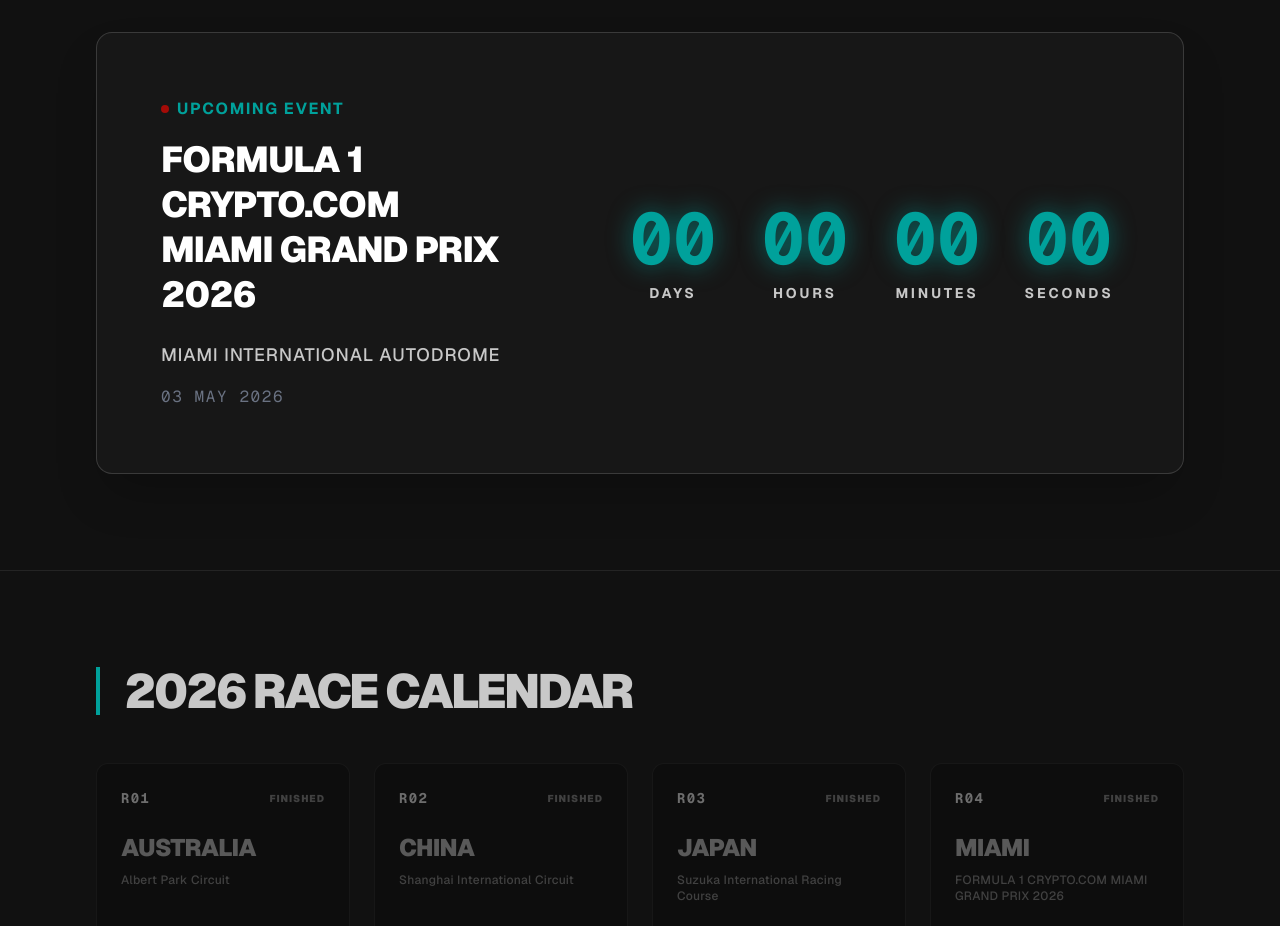
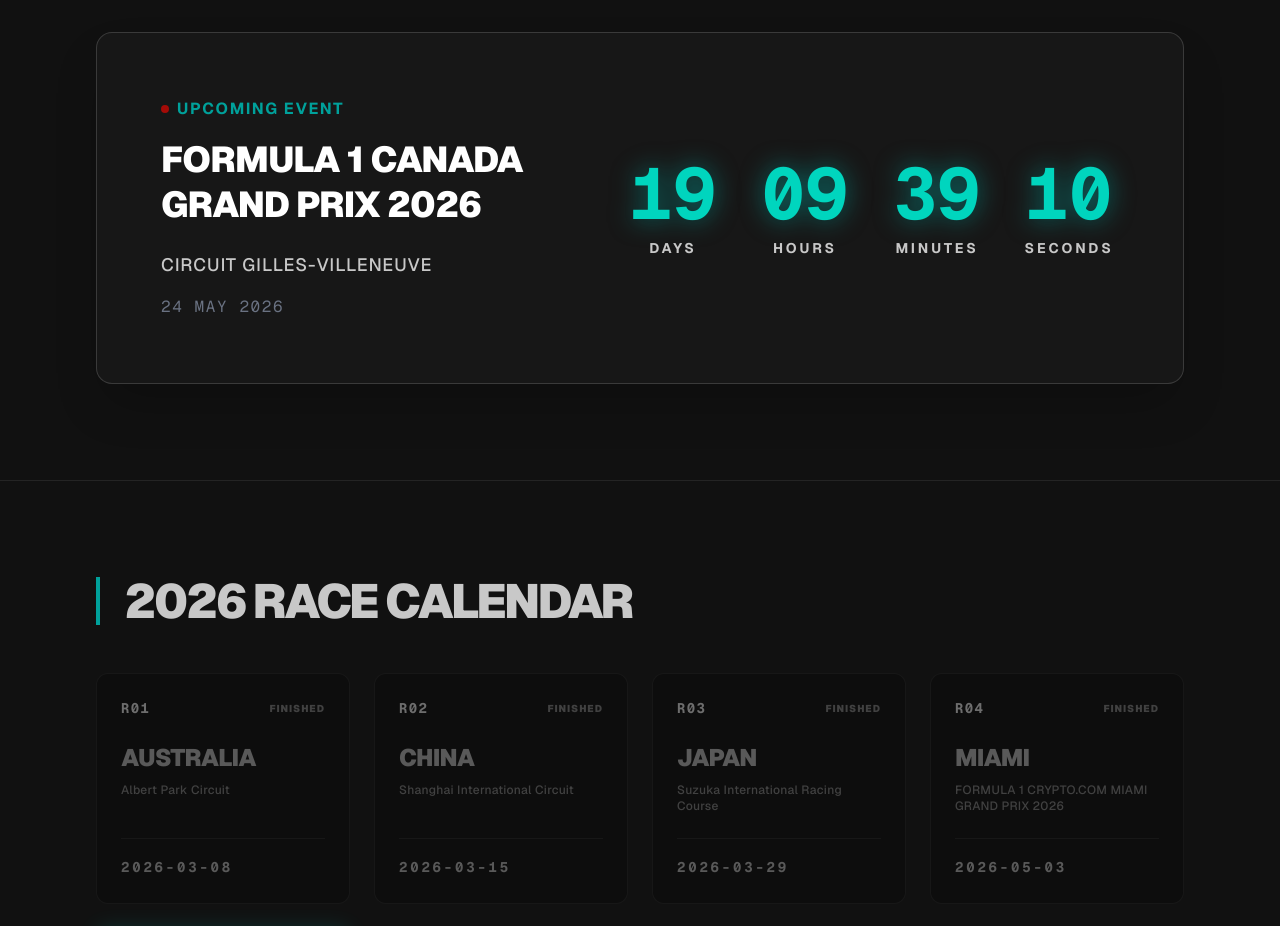
Before and after one commit to Vapour44/mercedes_f1-website, a Next.js app in the folder mercedes-f1-web/: page / in a window 1280 px wide. Shown: the part 2020-2946 px from the top of the page. Built offline with nearby package versions, Linux system fonts and the light colour scheme.

Commit message:
update countdown

```diff
--- a/mercedes-f1-web/src/components/RaceCalendar.tsx
+++ b/mercedes-f1-web/src/components/RaceCalendar.tsx
@@ -1,31 +1,7 @@
 "use client";
 
 import { useMemo } from "react";
-
-const raceData = [
-  { round: 1, country: 'Australia', circuit: 'Albert Park Circuit', date: '2026-03-08' },
-  { round: 2, country: 'China', circuit: 'Shanghai International Circuit', date: '2026-03-15' },
-  { round: 3, country: 'Japan', circuit: 'Suzuka International Racing Course', date: '2026-03-29' },
-  { round: 4, country: 'Miami', circuit: 'Miami International Autodrome', date: '2026-05-03', title: 'FORMULA 1 CRYPTO.COM MIAMI GRAND PRIX 2026' },
-  { round: 5, country: 'Canada', circuit: 'Circuit Gilles-Villeneuve', date: '2026-05-24' },
-  { round: 6, country: 'Monaco', circuit: 'Circuit de Monaco', date: '2026-06-07' },
-  { round: 7, country: 'Spain', circuit: 'Circuit de Barcelona-Catalunya', date: '2026-06-14' },
-  { round: 8, country: 'Austria', circuit: 'Red Bull Ring', date: '2026-06-28' },
-  { round: 9, country: 'Great Britain', circuit: 'Silverstone Circuit', date: '2026-07-05' },
-  { round: 10, country: 'Belgium', circuit: 'Circuit de Spa-Francorchamps', date: '2026-07-19' },
-  { round: 11, country: 'Hungary', circuit: 'Hungaroring', date: '2026-07-26' },
-  { round: 12, country: 'Netherlands', circuit: 'Circuit Zandvoort', date: '2026-08-23' },
-  { round: 13, country: 'Italy', circuit: 'Autodromo Nazionale Monza', date: '2026-09-06' },
-  { round: 14, country: 'Spain', circuit: 'Circuit de Barcelona-Catalunya', date: '2026-09-13' },
-  { round: 15, country: 'Azerbaijan', circuit: 'Baku City Circuit', date: '2026-09-26' },
-  { round: 16, country: 'Singapore', circuit: 'Marina Bay Street Circuit', date: '2026-10-11' },
-  { round: 17, country: 'United States', circuit: 'Circuit of the Americas', date: '2026-10-25' },
-  { round: 18, country: 'Mexico', circuit: 'Autódromo Hermanos Rodríguez', date: '2026-11-01' },
-  { round: 19, country: 'Brazil', circuit: 'Autódromo José Carlos Pace (Interlagos)', date: '2026-11-08' },
-  { round: 20, country: 'Las Vegas', circuit: 'Las Vegas Strip Circuit', date: '2026-11-21' },
-  { round: 21, country: 'Qatar', circuit: 'Lusail International Circuit', date: '2026-11-29' },
-  { round: 22, country: 'Abu Dhabi', circuit: 'Yas Marina Circuit', date: '2026-12-06' },
-];
+import { raceData } from "@/data/raceData";
 
 export default function RaceCalendar() {
   const currentDate = new Date(); // Environment states it's around 2026-04-16
--- a/mercedes-f1-web/src/components/RaceCountdown.tsx
+++ b/mercedes-f1-web/src/components/RaceCountdown.tsx
@@ -1,11 +1,20 @@
 "use client";
 
 import { useEffect, useState } from "react";
+import { raceData, type Race } from "@/data/raceData";
 
-const RACE_DATE = new Date("2026-05-03T15:00:00").getTime();
+const MONTHS = ["JAN","FEB","MAR","APR","MAY","JUN","JUL","AUG","SEP","OCT","NOV","DEC"];
+
+function formatDate(dateStr: string): string {
+  const [year, month, day] = dateStr.split("-");
+  return `${day} ${MONTHS[parseInt(month, 10) - 1]} ${year}`;
+}
+
+type TimeLeft = { days: string; hours: string; minutes: string; seconds: string };
 
 export default function RaceCountdown() {
-  const [timeLeft, setTimeLeft] = useState({
+  const [nextRace, setNextRace] = useState<Race | null>(null);
+  const [timeLeft, setTimeLeft] = useState<TimeLeft>({
     days: "00",
     hours: "00",
     minutes: "00",
@@ -13,31 +22,46 @@
   });
 
   useEffect(() => {
-    const timer = setInterval(() => {
-      const now = new Date().getTime();
-      const distance = RACE_DATE - now;
+    const now = new Date();
+    const upcoming = raceData.find(
+      (race) => new Date(race.date + "T15:00:00Z") > now
+    ) ?? null;
+    setNextRace(upcoming);
+  }, []);
 
-      if (distance < 0) {
-        clearInterval(timer);
+  useEffect(() => {
+    if (!nextRace) return;
+
+    const raceTime = new Date(nextRace.date + "T15:00:00Z").getTime();
+
+    const tick = () => {
+      const distance = raceTime - Date.now();
+
+      if (distance <= 0) {
         setTimeLeft({ days: "00", hours: "00", minutes: "00", seconds: "00" });
         return;
       }
 
-      const days = Math.floor(distance / (1000 * 60 * 60 * 24));
-      const hours = Math.floor((distance % (1000 * 60 * 60 * 24)) / (1000 * 60 * 60));
-      const minutes = Math.floor((distance % (1000 * 60 * 60)) / (1000 * 60));
-      const seconds = Math.floor((distance % (1000 * 60)) / 1000);
+      const pad = (n: number) => String(n).padStart(2, "0");
+      setTimeLeft({
+        days: pad(Math.floor(distance / (1000 * 60 * 60 * 24))),
+        hours: pad(Math.floor((distance % (1000 * 60 * 60 * 24)) / (1000 * 60 * 60))),
+        minutes: pad(Math.floor((distance % (1000 * 60 * 60)) / (1000 * 60))),
+        seconds: pad(Math.floor((distance % (1000 * 60)) / 1000)),
+      });
+    };
 
-      setTimeLeft({
-        days: days.toString().padStart(2, "0"),
-        hours: hours.toString().padStart(2, "0"),
-        minutes: minutes.toString().padStart(2, "0"),
-        seconds: seconds.toString().padStart(2, "0"),
-      });
-    }, 1000);
+    tick();
+    const timer = setInterval(tick, 1000);
+    return () => clearInterval(timer);
+  }, [nextRace]);
 
-    return () => clearInterval(timer);
-  }, []);
+  const raceTitle = nextRace
+    ? nextRace.title ?? `FORMULA 1 ${nextRace.country.toUpperCase()} GRAND PRIX 2026`
+    : "—";
+
+  const raceCircuit = nextRace?.circuit ?? "—";
+  const raceDate = nextRace ? formatDate(nextRace.date) : "—";
 
   return (
     <section className="w-full px-6 lg:px-24 py-24 bg-mercedes-obsidian relative z-10">
@@ -58,12 +82,12 @@
               Upcoming Event
             </span>
             <h3 className="text-3xl lg:text-4xl text-white font-black uppercase tracking-tight leading-tight">
-              FORMULA 1 CRYPTO.COM <br className="hidden lg:block" /> MIAMI GRAND PRIX 2026
+              {raceTitle}
             </h3>
             <p className="text-mercedes-silver text-lg uppercase tracking-wider font-medium mt-2">
-              Miami International Autodrome
+              {raceCircuit}
             </p>
-            <p className="text-gray-500 font-mono tracking-widest">03 MAY 2026</p>
+            <p className="text-gray-500 font-mono tracking-widest">{raceDate}</p>
           </div>
 
           {/* Right: Countdown */}
@@ -75,7 +99,7 @@
               { label: "SECONDS", value: timeLeft.seconds },
             ].map((block, idx) => (
               <div key={idx} className="flex flex-col items-center min-w-[80px] lg:min-w-[100px]">
-                <div className="text-5xl lg:text-7xl font-mono font-bold text-petronas-green drop-shadow-[0_0_12px_rgba(0,161,155,0.6)]">
+                <div className="text-5xl lg:text-7xl font-mono font-bold text-teal-400 drop-shadow-[0_0_12px_rgba(0,161,155,0.6)]">
                   {block.value}
                 </div>
                 <div className="text-xs lg:text-sm font-bold tracking-[0.2em] text-mercedes-silver uppercase mt-2">
--- /dev/null
+++ b/mercedes-f1-web/src/data/raceData.ts
@@ -0,0 +1,32 @@
+export type Race = {
+  round: number;
+  country: string;
+  circuit: string;
+  date: string;
+  title?: string;
+};
+
+export const raceData: Race[] = [
+  { round: 1, country: 'Australia', circuit: 'Albert Park Circuit', date: '2026-03-08' },
+  { round: 2, country: 'China', circuit: 'Shanghai International Circuit', date: '2026-03-15' },
+  { round: 3, country: 'Japan', circuit: 'Suzuka International Racing Course', date: '2026-03-29' },
+  { round: 4, country: 'Miami', circuit: 'Miami International Autodrome', date: '2026-05-03', title: 'FORMULA 1 CRYPTO.COM MIAMI GRAND PRIX 2026' },
+  { round: 5, country: 'Canada', circuit: 'Circuit Gilles-Villeneuve', date: '2026-05-24' },
+  { round: 6, country: 'Monaco', circuit: 'Circuit de Monaco', date: '2026-06-07' },
+  { round: 7, country: 'Spain', circuit: 'Circuit de Barcelona-Catalunya', date: '2026-06-14' },
+  { round: 8, country: 'Austria', circuit: 'Red Bull Ring', date: '2026-06-28' },
+  { round: 9, country: 'Great Britain', circuit: 'Silverstone Circuit', date: '2026-07-05' },
+  { round: 10, country: 'Belgium', circuit: 'Circuit de Spa-Francorchamps', date: '2026-07-19' },
+  { round: 11, country: 'Hungary', circuit: 'Hungaroring', date: '2026-07-26' },
+  { round: 12, country: 'Netherlands', circuit: 'Circuit Zandvoort', date: '2026-08-23' },
+  { round: 13, country: 'Italy', circuit: 'Autodromo Nazionale Monza', date: '2026-09-06' },
+  { round: 14, country: 'Spain', circuit: 'Circuit de Barcelona-Catalunya', date: '2026-09-13' },
+  { round: 15, country: 'Azerbaijan', circuit: 'Baku City Circuit', date: '2026-09-26' },
+  { round: 16, country: 'Singapore', circuit: 'Marina Bay Street Circuit', date: '2026-10-11' },
+  { round: 17, country: 'United States', circuit: 'Circuit of the Americas', date: '2026-10-25' },
+  { round: 18, country: 'Mexico', circuit: 'Autódromo Hermanos Rodríguez', date: '2026-11-01' },
+  { round: 19, country: 'Brazil', circuit: 'Autódromo José Carlos Pace (Interlagos)', date: '2026-11-08' },
+  { round: 20, country: 'Las Vegas', circuit: 'Las Vegas Strip Circuit', date: '2026-11-21' },
+  { round: 21, country: 'Qatar', circuit: 'Lusail International Circuit', date: '2026-11-29' },
+  { round: 22, country: 'Abu Dhabi', circuit: 'Yas Marina Circuit', date: '2026-12-06' },
+];
```
